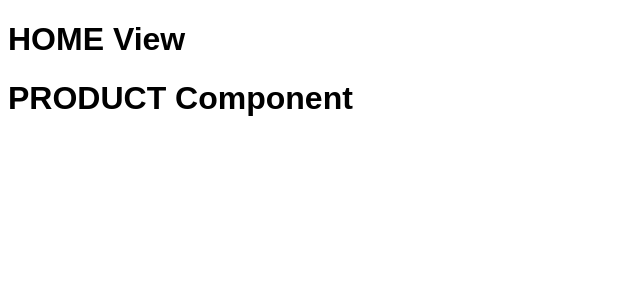
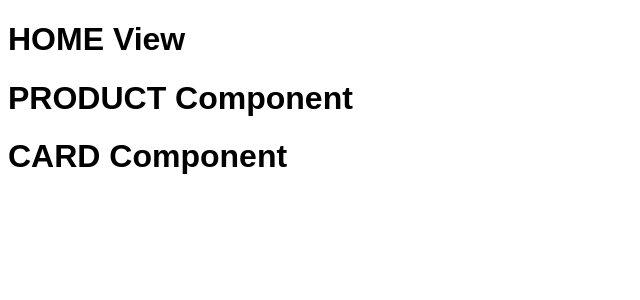
Before and after one commit to marcusviniciusmo/Product_Card_Page, a React (Create React App) app in the folder frontend/: page / in a window 1280 px wide. Shown: the top 300 px of the page, without its empty margins (0-640 px from the left). Built offline with nearby package versions, Linux system fonts and the light colour scheme.

Commit message:
Card component creation

```diff
--- /dev/null
+++ b/frontend/src/components/Card/index.tsx
@@ -0,0 +1,7 @@
+export function Card() {
+  return (
+    <>
+      <h1>CARD Component</h1>
+    </>
+  );
+};
--- a/frontend/src/components/Product/index.tsx
+++ b/frontend/src/components/Product/index.tsx
@@ -1,5 +1,11 @@
+import { Card } from "components/Card";
+
 export function Product() {
   return (
-    <h1>PRODUCT Component</h1>
+    <>
+      <h1>PRODUCT Component</h1>
+
+      <Card />
+    </>
   );
 };
```
